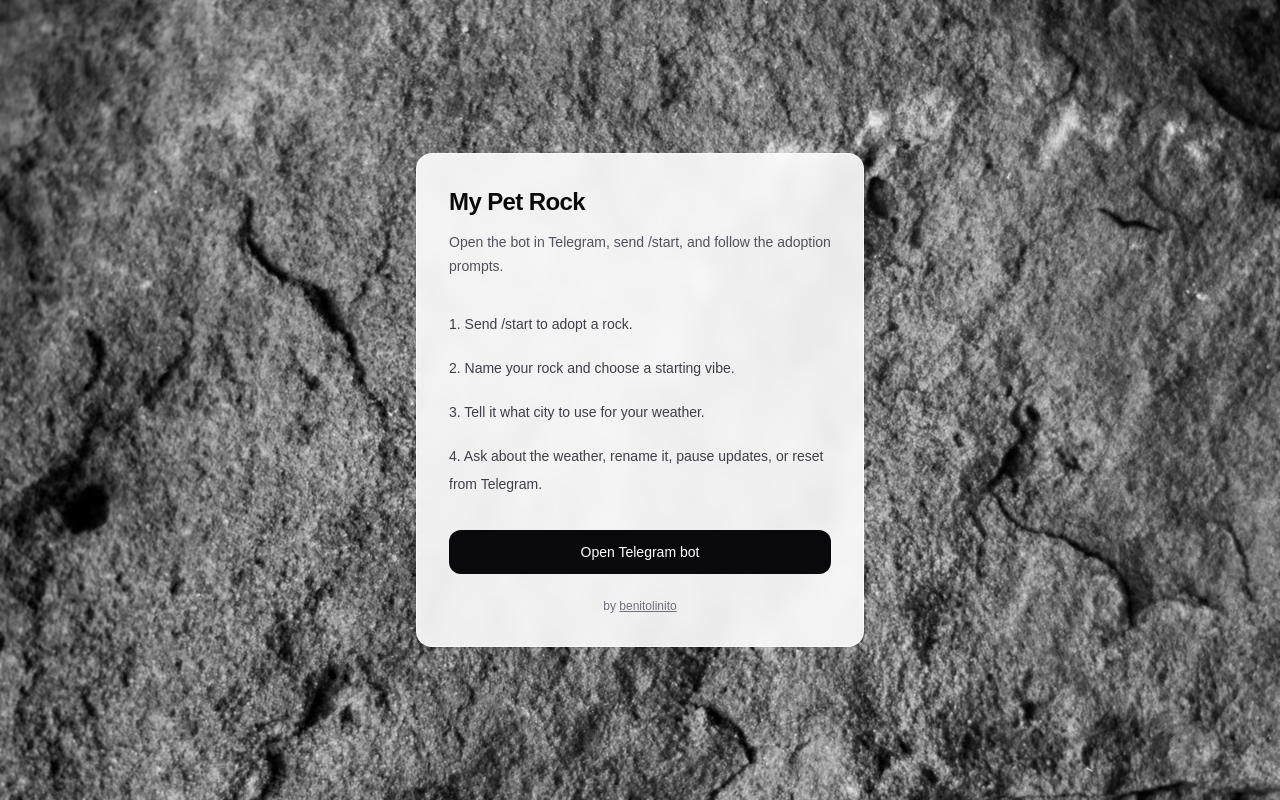
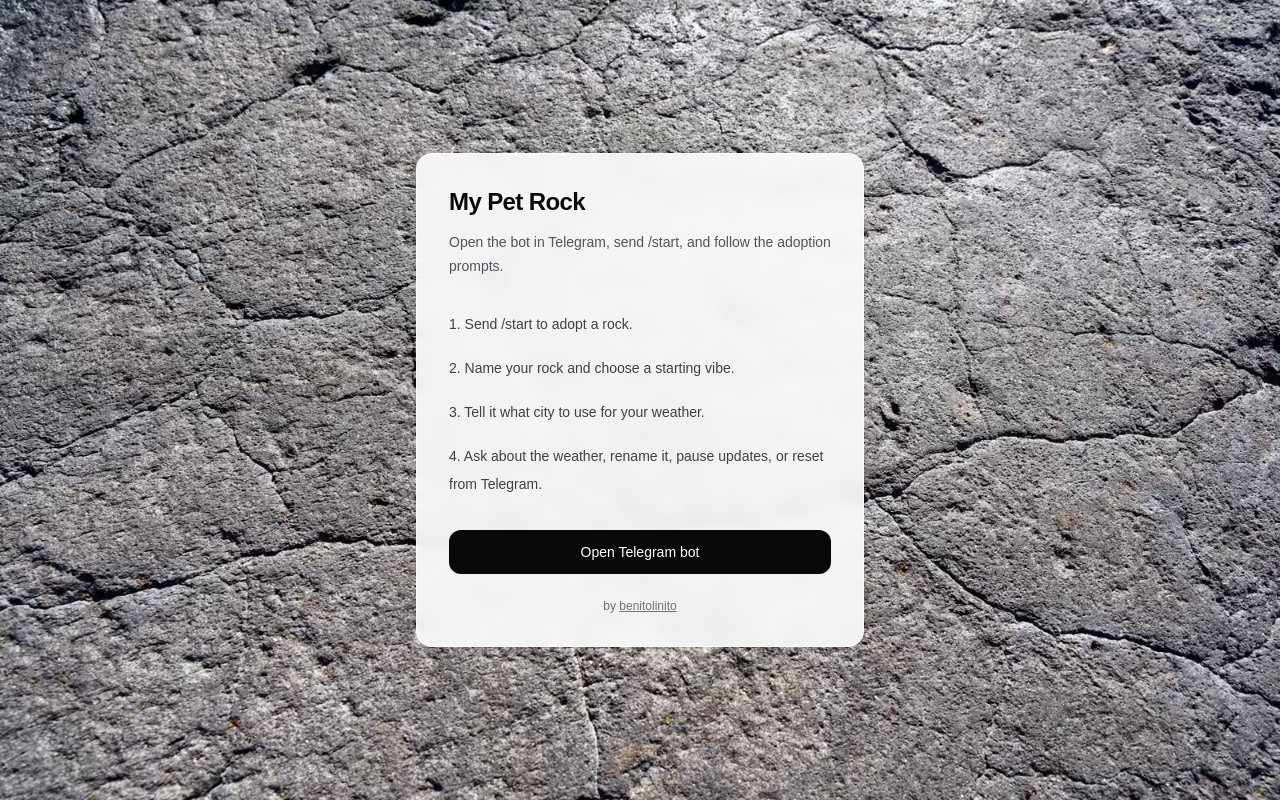
Before and after one commit to benitolinito/Pet-Rock, a Next.js app: page / in a window 1280 px wide. Built offline with nearby package versions, Linux system fonts and the light colour scheme; no server answers.

Commit message:
changed rock background

```diff
--- a/app/page.tsx
+++ b/app/page.tsx
@@ -2,7 +2,7 @@ import { siteConfig } from "@/lib/site";
 
 export default function Home() {
   return (
-    <main className="flex min-h-screen items-center justify-center bg-stone-700 bg-[url('/rock_background2.avif')] bg-cover bg-center px-6 py-14 text-zinc-950">
+    <main className="flex min-h-screen items-center justify-center bg-stone-700 bg-[url('/rock_background.avif')] bg-cover bg-center px-6 py-14 text-zinc-950">
       <div className="w-full max-w-md">
         <section className="rounded-2xl border border-white/70 bg-white/90 p-8 shadow-sm backdrop-blur-sm">
           <div className="space-y-3">
```
